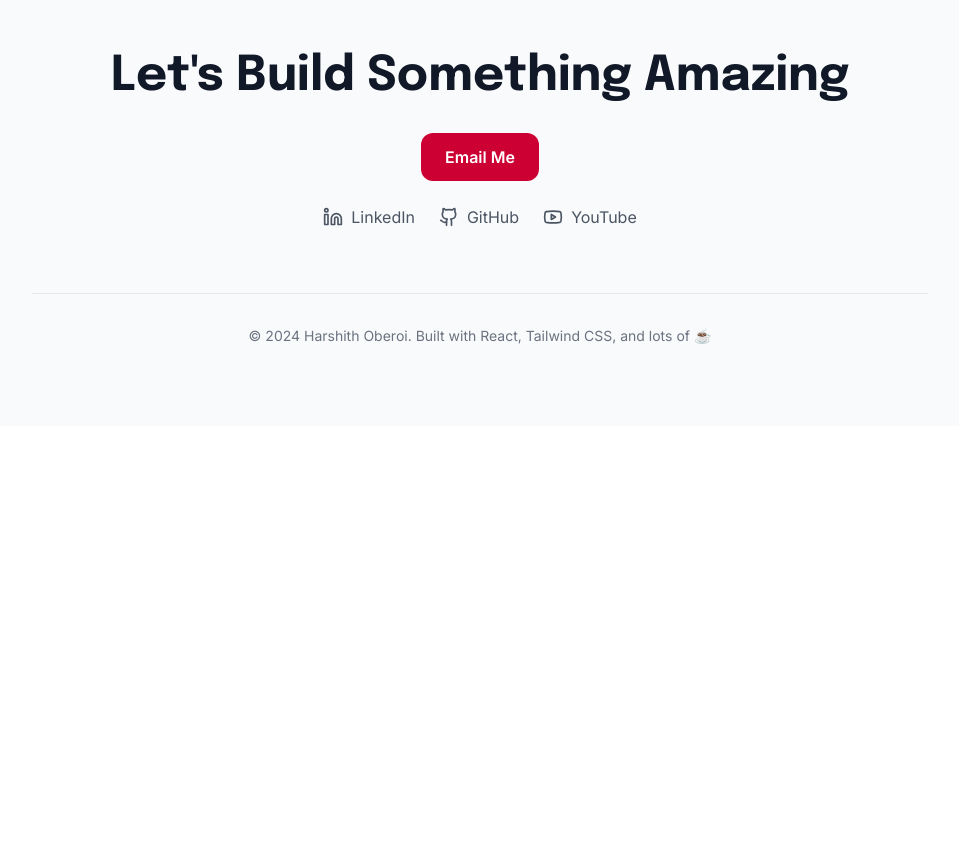
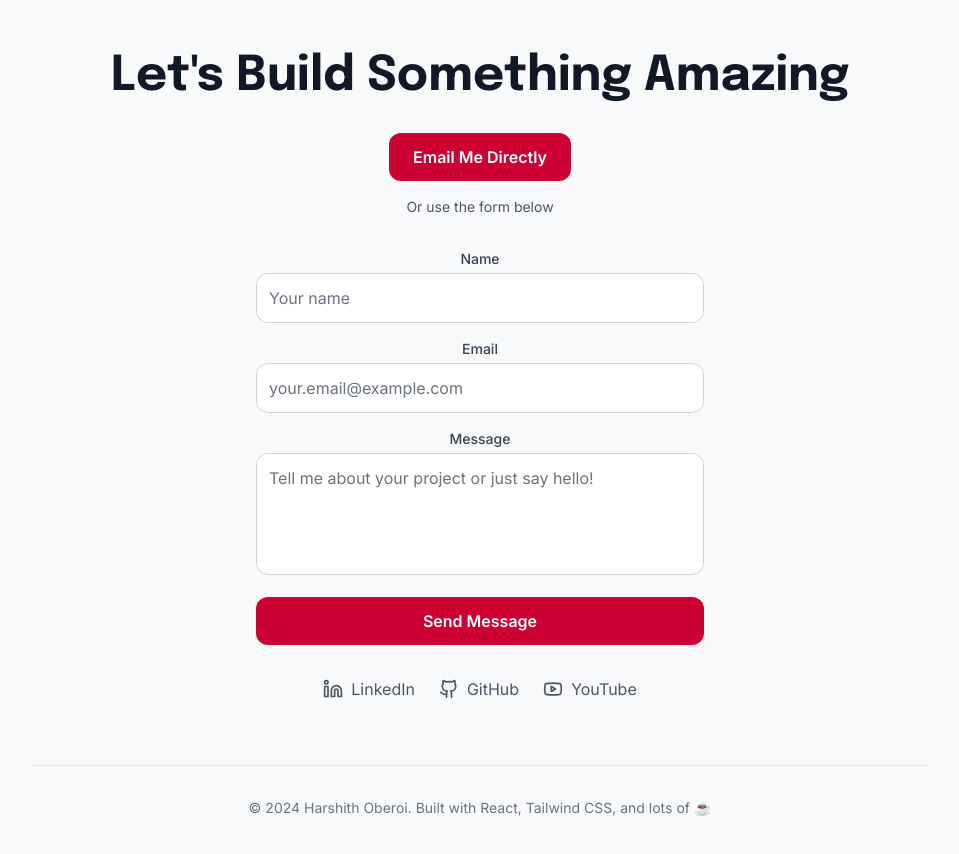
Before and after one commit to oberoiharshith/portfolio, a React (Vite) app: page / in a window 1280 px wide. Shown: the part 6340-7194 px from the top of the page, without its empty margins (160-1119 px from the left). Before the commit the page ends 6766 px from the top, so only its background shows below. Built offline with nearby package versions, Linux system fonts and the light colour scheme.

Commit message:
Fix: Email button and Google Analytics
- Updated the "Email Me" button to correctly open the email client.
- Confirmed Google Analytics integration.

```diff
--- a/src/components/Contact.tsx
+++ b/src/components/Contact.tsx
@@ -4,7 +4,7 @@ import { Mail, Linkedin, Github, Youtube } from 'lucide-react';
 
 const Contact = () => {
   const handleEmailClick = () => {
-    window.location.href = 'mailto:oberoiharshith@gmail.com';
+    window.open('mailto:oberoiharshith@gmail.com', '_blank');
   };
 
   return (
@@ -15,15 +15,81 @@ const Contact = () => {
             Let's Build Something Amazing
           </h2>
 
-          <div id="contact" className="text-center space-y-6 mb-16">
-            <button
-              onClick={handleEmailClick}
-              className="inline-block rounded-xl bg-[#cc0033] px-6 py-3 font-semibold text-white hover:opacity-90 transition-all duration-300 hover:scale-105"
+          <div id="contact" className="space-y-8 mb-16">
+            {/* Quick Email Option */}
+            <div className="text-center space-y-4">
+              <button
+                onClick={handleEmailClick}
+                className="inline-block rounded-xl bg-[#cc0033] px-6 py-3 font-semibold text-white hover:opacity-90 transition-all duration-300 hover:scale-105"
+              >
+                Email Me Directly
+              </button>
+              <p className="text-gray-600 text-sm">Or use the form below</p>
+            </div>
+
+            {/* Contact Form */}
+            <form
+              action="https://formsubmit.co/oberoiharshith@gmail.com"
+              method="POST"
+              className="max-w-md mx-auto space-y-4"
             >
-              Email Me
-            </button>
+              {/* FormSubmit Configuration */}
+              <input type="text" name="_honey" style={{display: 'none'}} />
+              <input type="hidden" name="_captcha" value="false" />
+              <input type="hidden" name="_subject" value="New Portfolio Inquiry 📬" />
 
-            <div className="mt-4 flex justify-center gap-6">
+              <div>
+                <label htmlFor="name" className="block text-sm font-medium mb-1 text-gray-700">
+                  Name
+                </label>
+                <input
+                  id="name"
+                  name="name"
+                  type="text"
+                  required
+                  className="w-full rounded-xl border border-gray-300 bg-white p-3 text-gray-900 placeholder:text-gray-500 focus:border-rutgers-red focus:outline-none"
+                  placeholder="Your name"
+                />
+              </div>
+
+              <div>
+                <label htmlFor="email" className="block text-sm font-medium mb-1 text-gray-700">
+                  Email
+                </label>
+                <input
+                  id="email"
+                  name="email"
+                  type="email"
+                  required
+                  className="w-full rounded-xl border border-gray-300 bg-white p-3 text-gray-900 placeholder:text-gray-500 focus:border-rutgers-red focus:outline-none"
+                  placeholder="your.email@example.com"
+                />
+              </div>
+
+              <div>
+                <label htmlFor="message" className="block text-sm font-medium mb-1 text-gray-700">
+                  Message
+                </label>
+                <textarea
+                  id="message"
+                  name="message"
+                  rows={4}
+                  required
+                  className="w-full rounded-xl border border-gray-300 bg-white p-3 text-gray-900 placeholder:text-gray-500 focus:border-rutgers-red focus:outline-none resize-none"
+                  placeholder="Tell me about your project or just say hello!"
+                />
+              </div>
+
+              <button
+                type="submit"
+                className="w-full rounded-xl bg-[#cc0033] p-3 font-semibold text-white hover:opacity-90 transition-all duration-300"
+              >
+                Send Message
+              </button>
+            </form>
+
+            {/* Social Links */}
+            <div className="mt-8 flex justify-center gap-6">
               <a
                 href="https://www.linkedin.com/in/harshith-oberoi/"
                 target="_blank"
--- a/src/components/Hero.tsx
+++ b/src/components/Hero.tsx
@@ -8,6 +8,10 @@ const Hero = () => {
     if (contactSection) {
       contactSection.scrollIntoView({ behavior: 'smooth' });
     }
+  };
+
+  const handleEmailClick = () => {
+    window.open('mailto:oberoiharshith@gmail.com', '_blank');
   };
 
   return (
@@ -36,7 +40,7 @@ const Hero = () => {
             variant="outline"
             size="lg"
             className="border-rutgers-red text-rutgers-red hover:bg-rutgers-red hover:text-white px-8 py-3 rounded-2xl transition-all duration-300 hover:scale-105"
-            onClick={scrollToContact}
+            onClick={handleEmailClick}
           >
             <Mail className="mr-2 h-5 w-5" />
             Let's Talk
```
